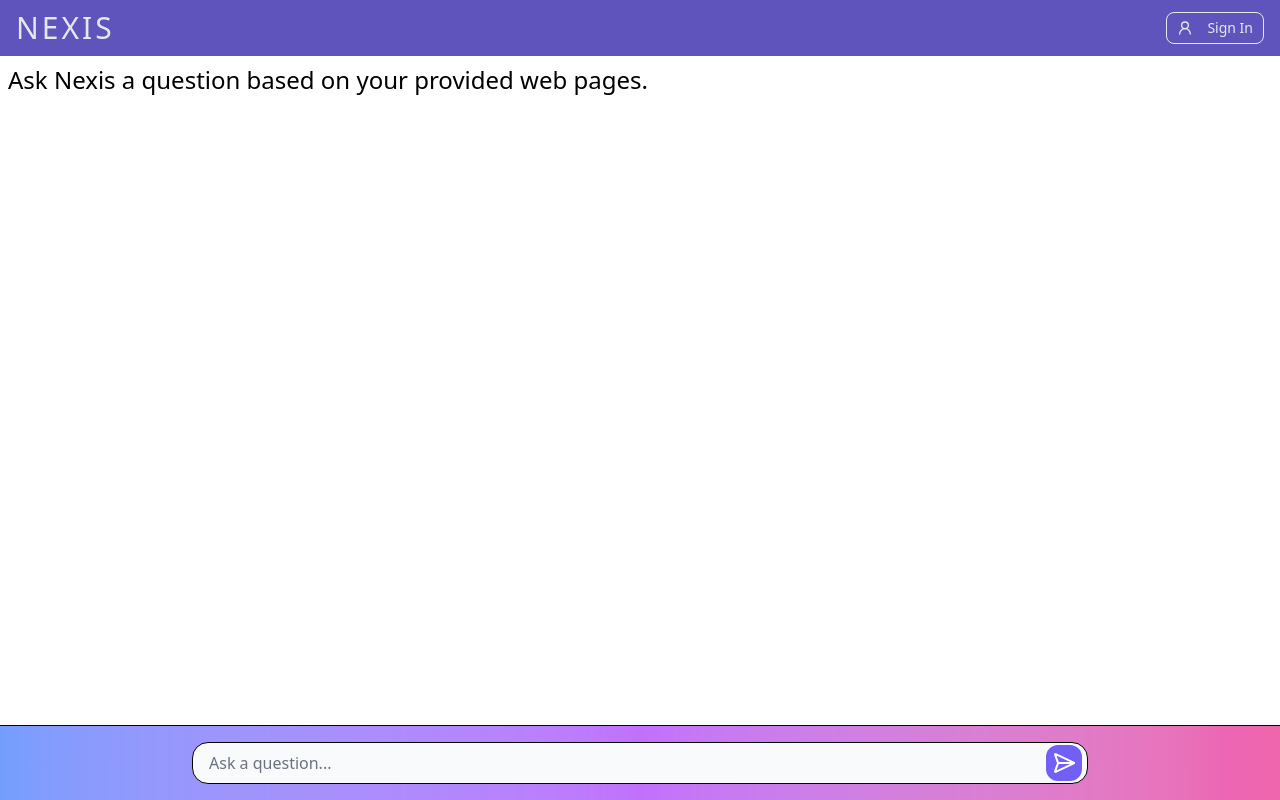
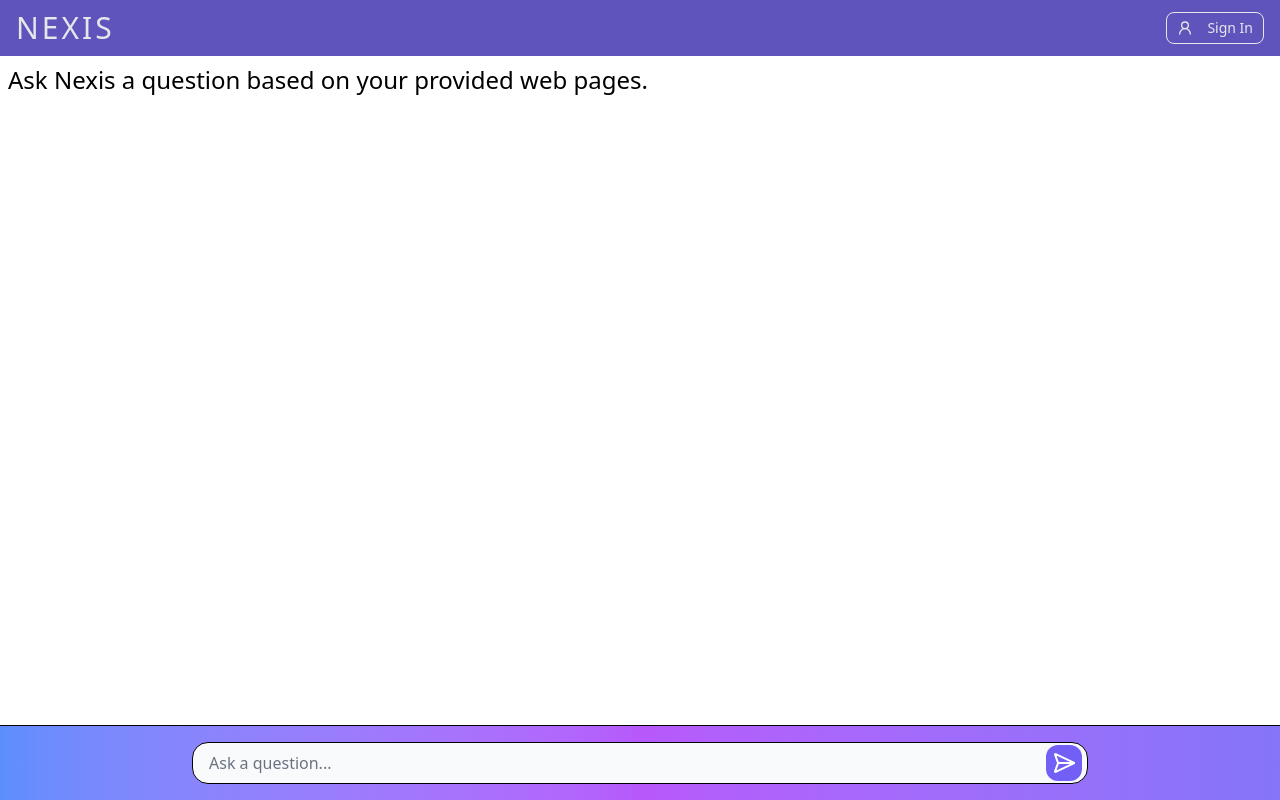
Before and after one commit to shando-howell/nexis, a Next.js app: page /chat in a window 1280 px wide. Built offline with nearby package versions, Linux system fonts and the light colour scheme; no server answers.

Commit message:
Updated AI chat interface

```diff
--- a/app/chat/page.tsx
+++ b/app/chat/page.tsx
@@ -37,7 +37,7 @@
             </section>
 
             {/* Input */}
-            <footer className="border-t p-4 bg-linear-to-r from-blue-600/60 via-purple-600/60 to-pink-600/60">
+            <footer className="border-t p-4 bg-linear-to-r from-blue-600/70 via-purple-600/70 to-indigo-600/70">
                 <div className="max-w-4xl mx-auto relative">
                     <div className="relative flex items-center">
                         <input
```
